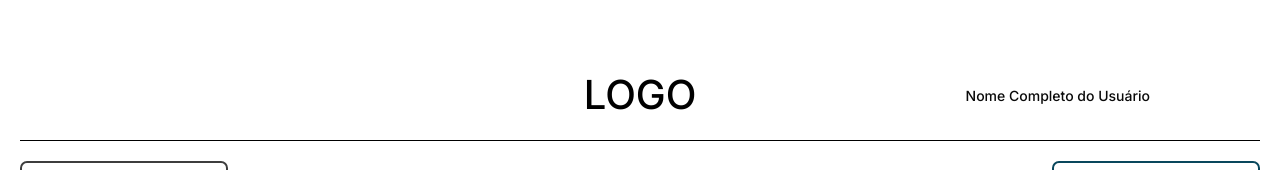
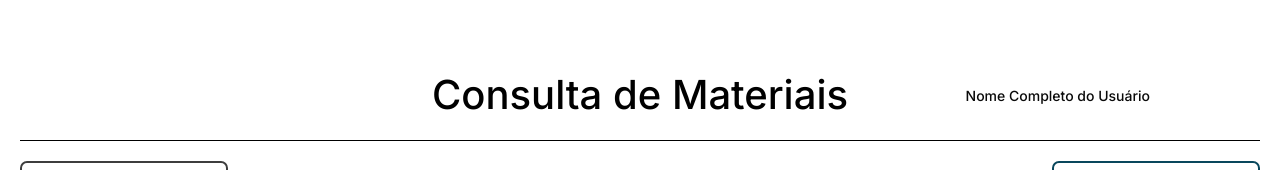
Before and after one commit to LeonardoCFilho/django_materiais, a Next.js app: page / in a window 1280 px wide. Shown: the top 170 px of the page. Built offline with nearby package versions, Linux system fonts and the light colour scheme; no server answers; some icons are missing; a web font is replaced by a local one.

Commit message:
ajeitando integração

```diff
--- a/src/app/_components/navmenu.tsx
+++ b/src/app/_components/navmenu.tsx
@@ -14,7 +14,7 @@ export const NavMenu: React.FC = () => {
             <div className="header-container">
                 <div className="logo-container">
                     <Link href="/" className="logo">
-                        LOGO
+                        Consulta de Materiais
                     </Link>
                 </div>
 
```
